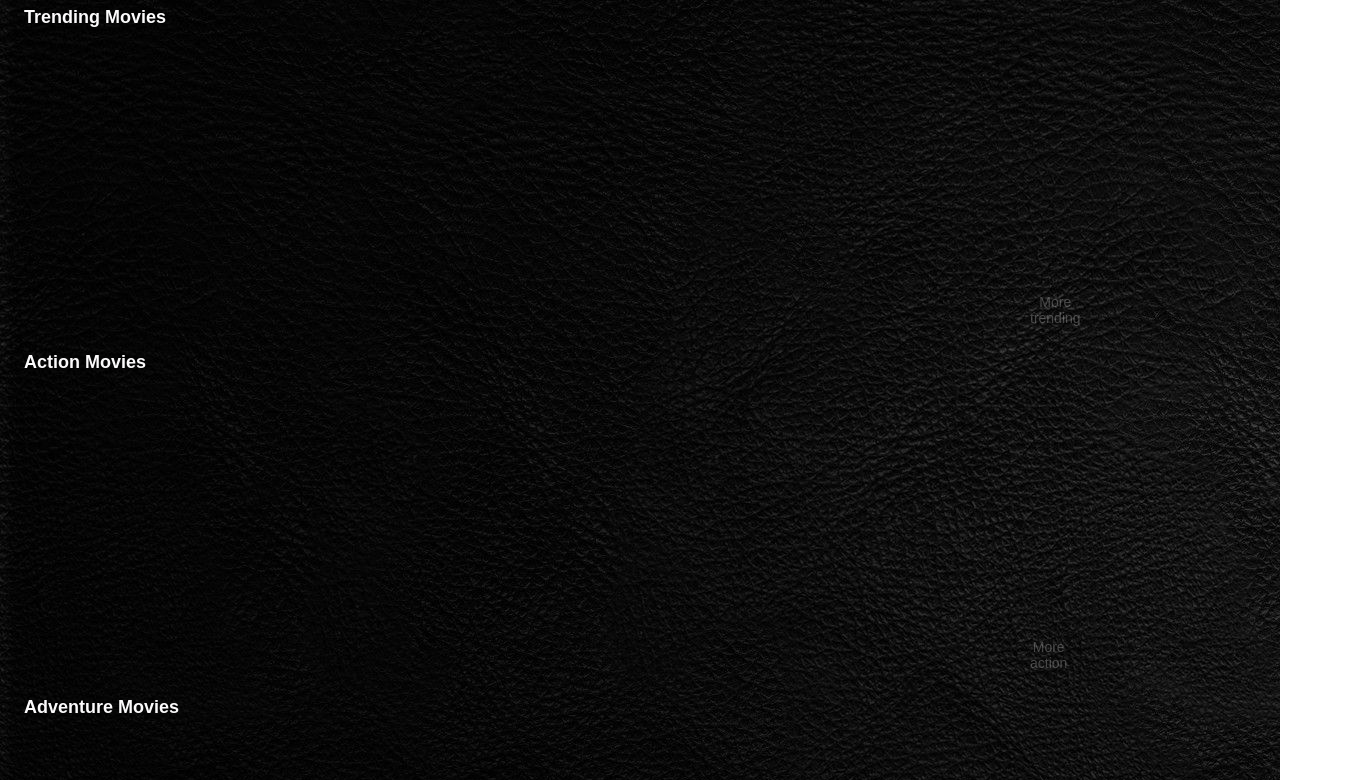
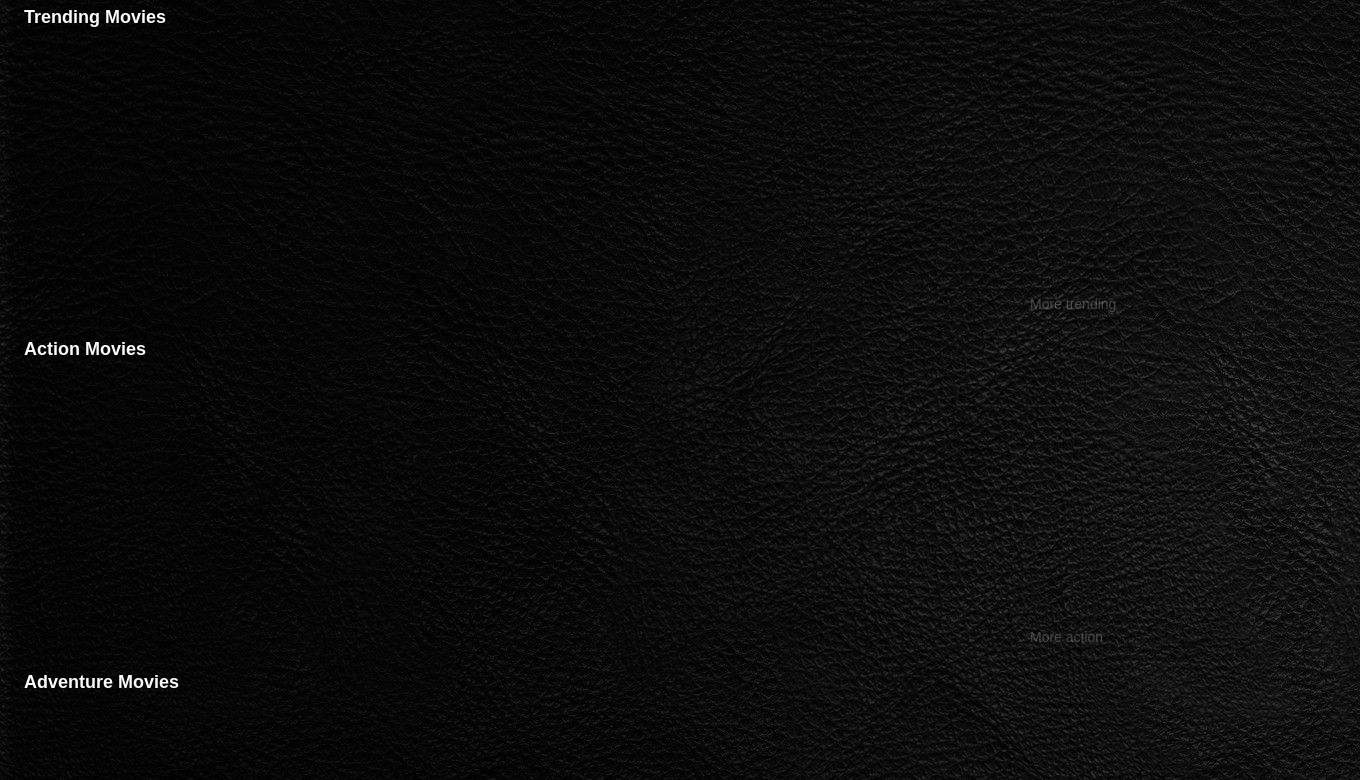
Before and after one commit to DanielSocorro/moviepage, a website: page index.html in a window 1280 px wide. Shown: the part 320-1100 px from the top of the page, 1360 px wide, since content can reach past the window. Drawn offline with nearby package versions, Linux system fonts and the light colour scheme; no server answers.

```diff
--- a/styles/app.css
+++ b/styles/app.css
@@ -645,7 +645,7 @@
 
   @media only screen and (min-width: 820px ) {
     body {
-      width: 20rem;
+      width: 85rem;
     }
 
   }
```
